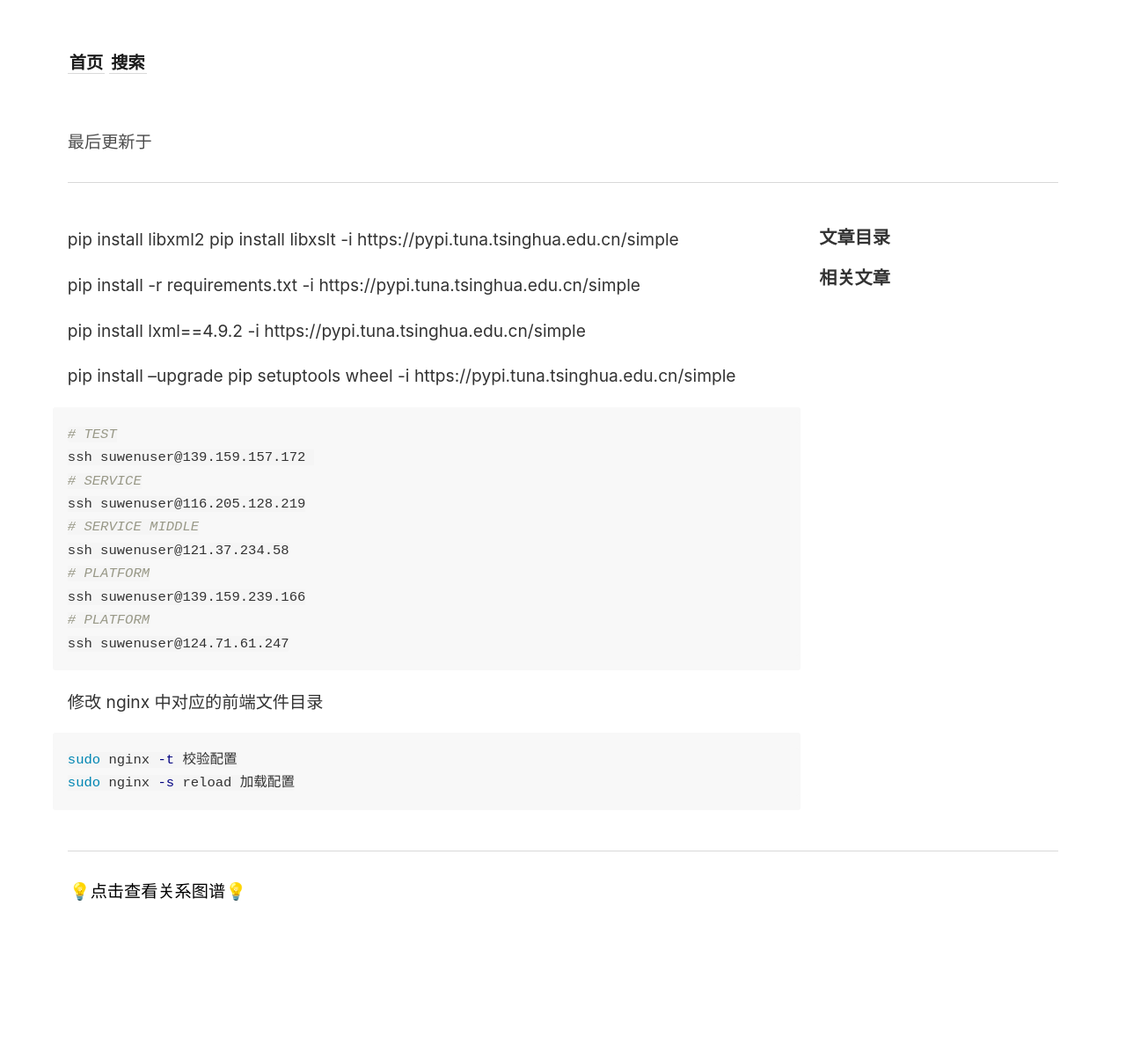
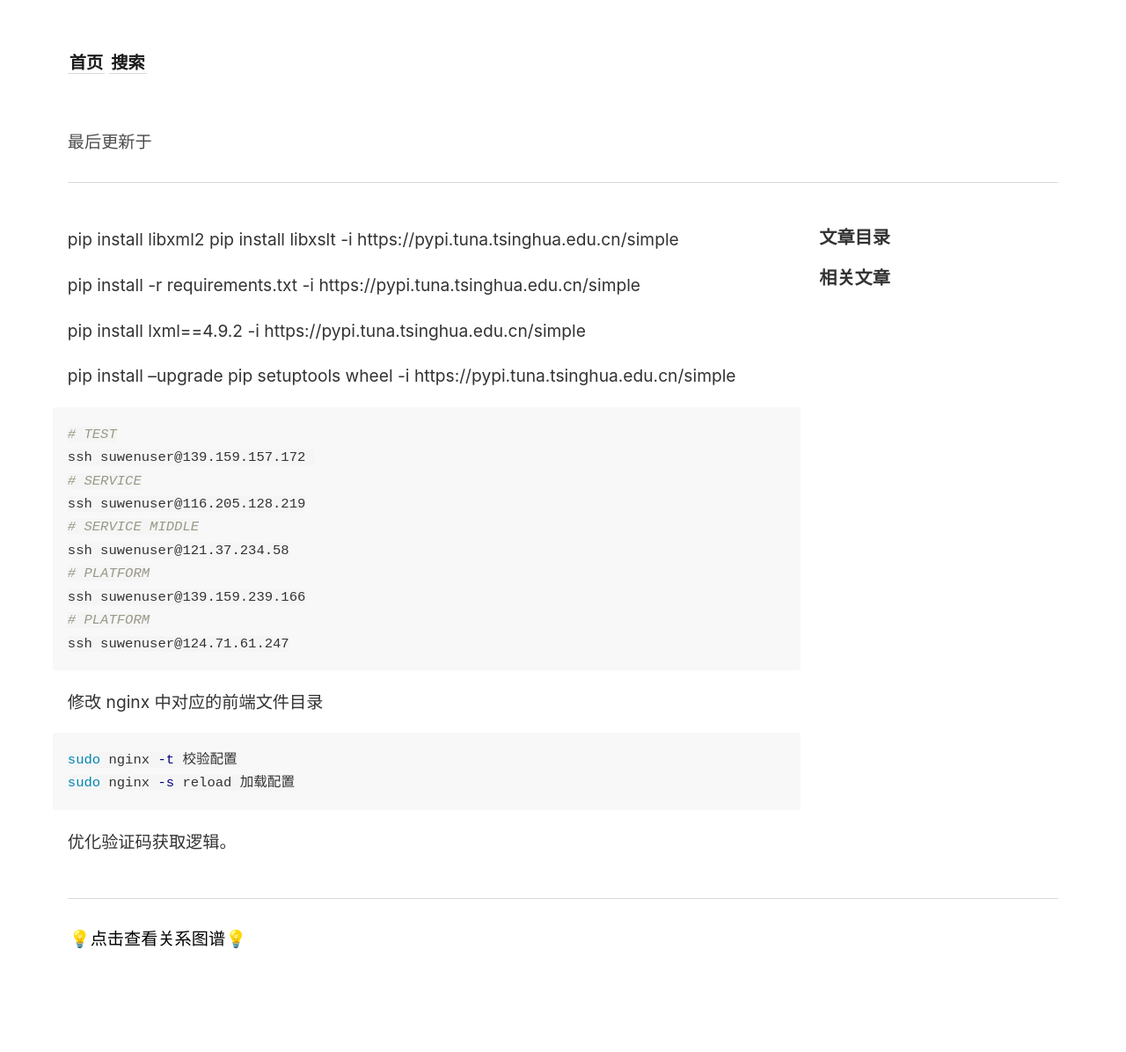
Before and after one commit to wingowen/digital-garden-jekyll, a Jekyll site: the page built from _notes/suwen.md, in a window 1280 px wide. Shown: the whole page at 88% size. Built offline with Jekyll 4.4.1, drawn with Linux system fonts in a browser that asks for light colours; before the commit the page ends 1143 px from its top, so only the background shows below that.

Commit message:
vault backup: 2025-05-15 15:39:16

````diff
--- a/_notes/suwen.md
+++ b/_notes/suwen.md
@@ -26,3 +26,6 @@ ssh suwenuser@124.71.61.247
 sudo nginx -t 校验配置
 sudo nginx -s reload 加载配置
 ```
+
+
+优化验证码获取逻辑。
````
